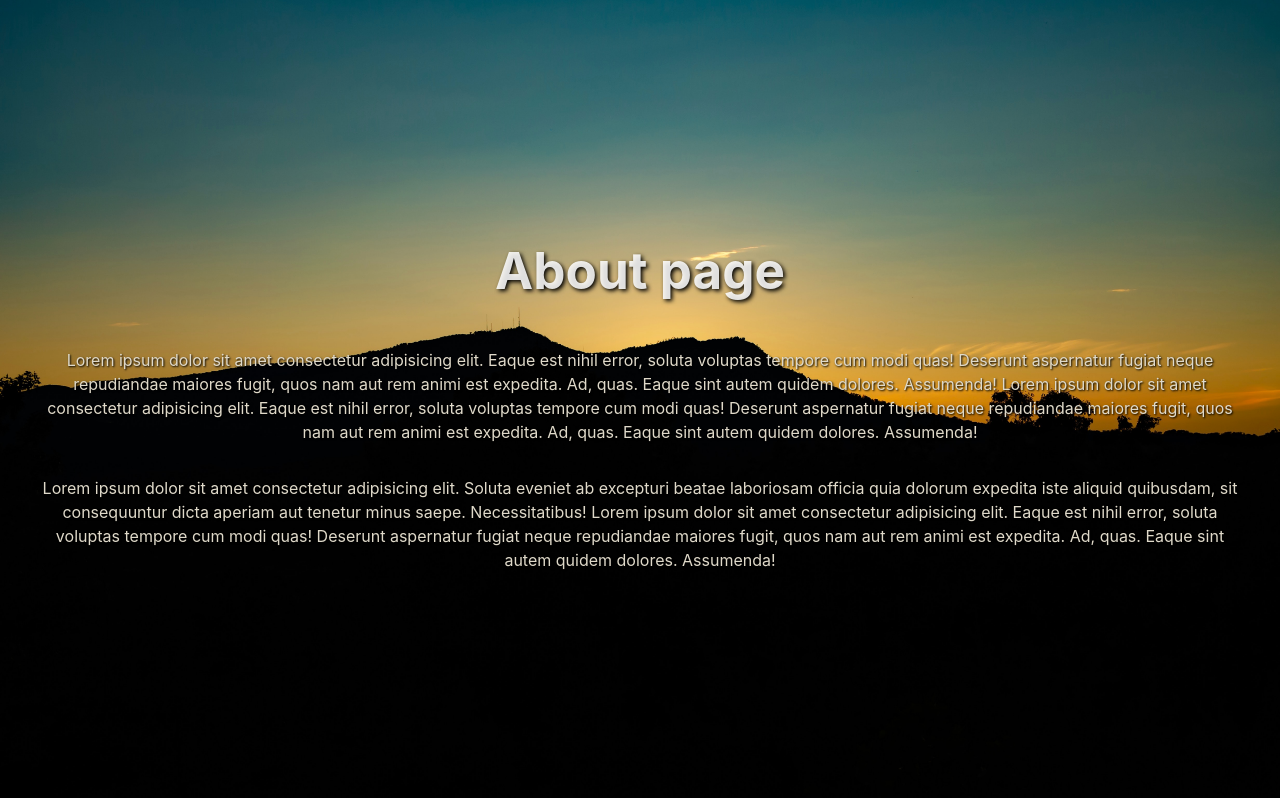
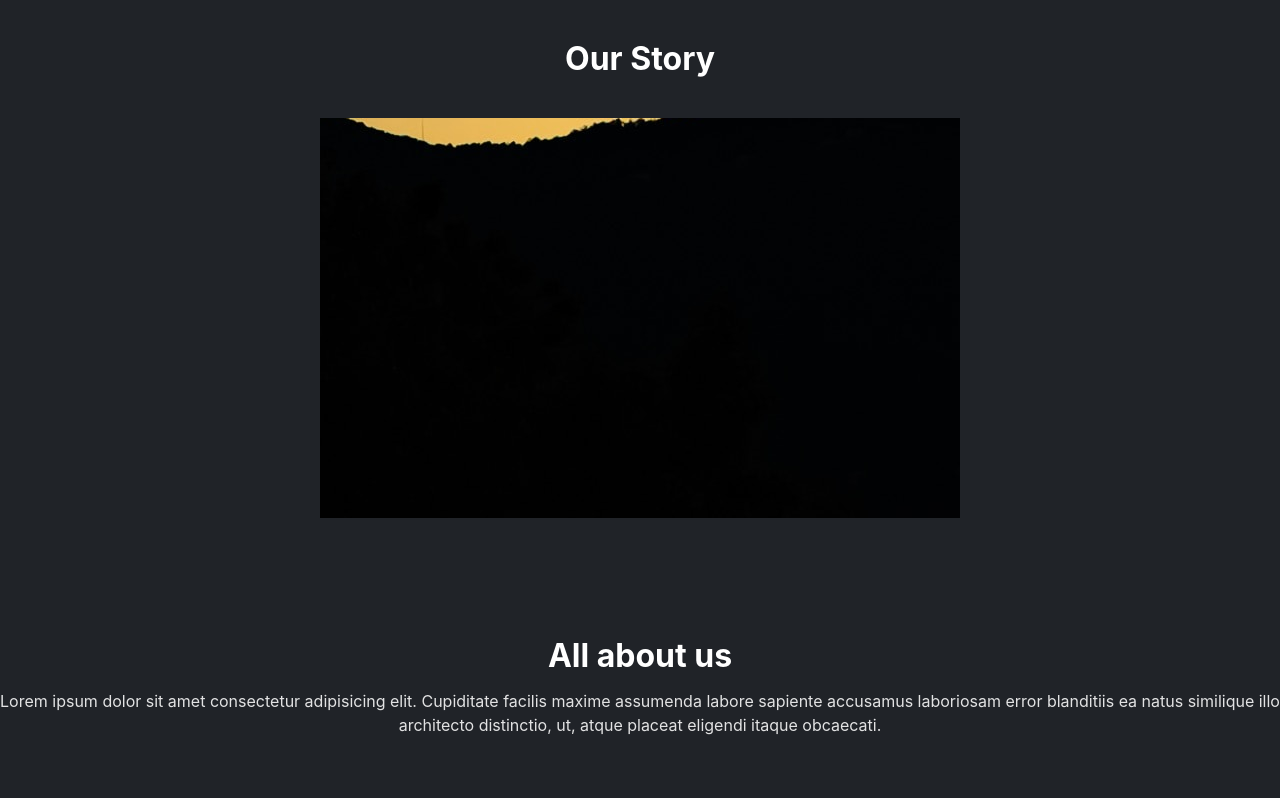
Before and after one commit to Lochipi/trendtech, a React (Vite) app in the folder trendtechsite/: page / in a window 1280 px wide. Shown: the part 762-1560 px from the top of the page. Built offline with nearby package versions, Linux system fonts and the light colour scheme.

Commit message:
updated footer and about page

```diff
--- a/trendtechsite/src/components/Footer.jsx
+++ b/trendtechsite/src/components/Footer.jsx
@@ -193,7 +193,7 @@ function Footer() {
             </ul>
           </div>
 
-          <small>© Atheros Intelligence Ltd. {year}, All rights reserved</small>
+          <small>© TrendTech Innovations Ltd. {year}, All rights reserved</small>
         </div>
       </div>
     </FooterStyled>
--- a/trendtechsite/src/pages/About.jsx
+++ b/trendtechsite/src/pages/About.jsx
@@ -3,29 +3,19 @@ import { StyledAbout } from "./styles/About.styled";
 function About() {
   return (
     <StyledAbout>
-      <div>
-        <h1>About page</h1>
-        <p>
-          Lorem ipsum dolor sit amet consectetur adipisicing elit. Eaque est
-          nihil error, soluta voluptas tempore cum modi quas! Deserunt
-          aspernatur fugiat neque repudiandae maiores fugit, quos nam aut rem
-          animi est expedita. Ad, quas. Eaque sint autem quidem dolores.
-          Assumenda! Lorem ipsum dolor sit amet consectetur adipisicing elit.
-          Eaque est nihil error, soluta voluptas tempore cum modi quas! Deserunt
-          aspernatur fugiat neque repudiandae maiores fugit, quos nam aut rem
-          animi est expedita. Ad, quas. Eaque sint autem quidem dolores.
-          Assumenda!
-        </p>
-        <p>
-          Lorem ipsum dolor sit amet consectetur adipisicing elit. Soluta
-          eveniet ab excepturi beatae laboriosam officia quia dolorum expedita
-          iste aliquid quibusdam, sit consequuntur dicta aperiam aut tenetur
-          minus saepe. Necessitatibus! Lorem ipsum dolor sit amet consectetur
-          adipisicing elit. Eaque est nihil error, soluta voluptas tempore cum
-          modi quas! Deserunt aspernatur fugiat neque repudiandae maiores fugit,
-          quos nam aut rem animi est expedita. Ad, quas. Eaque sint autem quidem
-          dolores. Assumenda!
-        </p>
+      <div className="about">
+        <h2>Our Story</h2>
+        <div className="about-top"></div>
+        <div className="img-about"></div>
+        <div>
+          <h1>All about us</h1>
+          <p>
+            Lorem ipsum dolor sit amet consectetur adipisicing elit. Cupiditate
+            facilis maxime assumenda labore sapiente accusamus laboriosam error
+            blanditiis ea natus similique illo architecto distinctio, ut, atque
+            placeat eligendi itaque obcaecati.
+          </p>
+        </div>
       </div>
     </StyledAbout>
   );
--- a/trendtechsite/src/pages/Contact.jsx
+++ b/trendtechsite/src/pages/Contact.jsx
@@ -7,12 +7,15 @@ function Contact() {
       <div className="contact-content">
         <div className="get-content">
           <h1>Get in touch!</h1>
-          <p>Find out how products can help you be more <br /> productive. Say no more and give us a call.</p>
+          <p>
+            Find out how products can help you be more <br /> productive. Say no
+            more and give us a call.
+          </p>
           <Button color="black">CONTACT US</Button>
         </div>
         <div className="contact-address">
           <h4>
-            Phone: <span>(923)8473f476</span>
+            Phone: <span>(254)8473f476</span>
           </h4>
           <h4>
             Email: <span>emasoft@google.com</span>
@@ -57,11 +60,7 @@ function Contact() {
                 <title>Twitter-color</title>
                 <desc>Created with Sketch.</desc>
                 <defs></defs>
-                <g
-                  id="Icons"
-                  stroke="none"
-                  fill="none"
-                >
+                <g id="Icons" stroke="none" fill="none">
                   <g
                     id="Color-"
                     transform="translate(-300.000000, -164.000000)"
--- a/trendtechsite/src/pages/styles/About.styled.jsx
+++ b/trendtechsite/src/pages/styles/About.styled.jsx
@@ -3,37 +3,60 @@ import { styled } from "styled-components";
 export const StyledAbout = styled.div`
   min-height: 100vh;
   width: 100%;
-  background: green url(/mountain.jpg);
-  background-size: cover;
-  background-position: center;
+  background: #202328;
+  margin: 0;
+  padding: 0;
 
-  display: flex;
-  justify-content: center;
-  align-items: center;
-  flex-direction: column;
+  .about {
+    z-index: 0;
+    position: relative;
+  }
 
-  & div {
-    display: flex;
-    justify-content: center;
-    align-items: center;
-    flex-direction: column;
-    padding: 0 2em;
+  h2 {
+    margin: 0;
+    z-index: 1;
+    position: absolute;
+    top: 5%;
+    font-weight: 700;
+    font-size: 2em;
+    color: #fff;
+    text-align: center;
+    width: 100%;
+
+  }
+
+  .about-top {
+    height: 30vh;
+    background: #202328);
+  }
+
+  .img-about {
+    height: 50vh;
+    width: 50%;
+    margin: 0 auto;
+    position: relative;
+    top: -15vh;
+    background: #202328 url(/mountain.jpg) no-repeat center;);
+    object-fit: cover;
+    background-position: center;
   }
 
   h1 {
-    text-shadow: 2px 2px 4px #000000;
+    margin: 0;
+    text-align: center;
+    font-weight: 700;
+    font-size: 2em;
+    color: #fff;
   }
 
-  p {
+  p{
     text-align: center;
-    color: #dfd9c9;
-    text-shadow: 1px 1px 2px #000000;
   }
 
   @media (max-width: 568px) {
     p {
       line-height: 1.5em;
-      font-size: .8em;
+      font-size: 0.8em;
     }
   }
 `;
--- a/trendtechsite/src/pages/styles/Contact.styled.jsx
+++ b/trendtechsite/src/pages/styles/Contact.styled.jsx
@@ -26,10 +26,10 @@ export const ContactStyled = styled.div`
     margin: 0;
   }
 
-  .contact-address {
-    display: flex;
-    flex-direction: column;
-  }
+  // .contact-address {
+  //   display: flex;
+  //   flex-direction: column;
+  // }
 
   .contact-address h4 {
     margin: .5em 0;
--- a/trendtechsite/src/pages/styles/Testimonial.styled.jsx
+++ b/trendtechsite/src/pages/styles/Testimonial.styled.jsx
@@ -3,7 +3,7 @@ import { styled } from "styled-components";
 export const TestimonialStyled = styled.div`
   min-height: 90vh;
   width: 100%;
-  background-color: purple;
+  background-color: #202328;
 
   & .content {
     display: flex;
```
